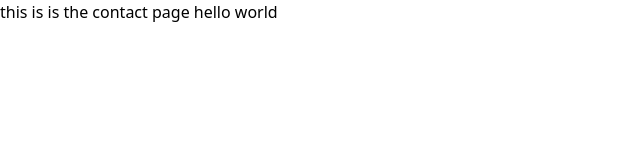
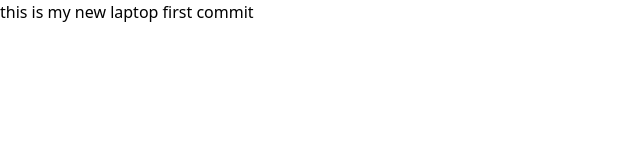
Before and after one commit to Priyansh-Kaklotar/helpme, a Next.js app: page /contact in a window 1280 px wide. Shown: the top 160 px of the page, without its empty margins (0-640 px from the left). Built offline with nearby package versions, Linux system fonts and the light colour scheme.

Commit message:
new laptop

```diff
--- a/src/app/(routes)/contact/page.js
+++ b/src/app/(routes)/contact/page.js
@@ -1,7 +1,7 @@
 import React from "react";
 
 function page() {
-  return <div>this is is the contact page hello world</div>;
+  return <div>this is my new laptop first commit</div>;
 }
 
 export default page;
```
